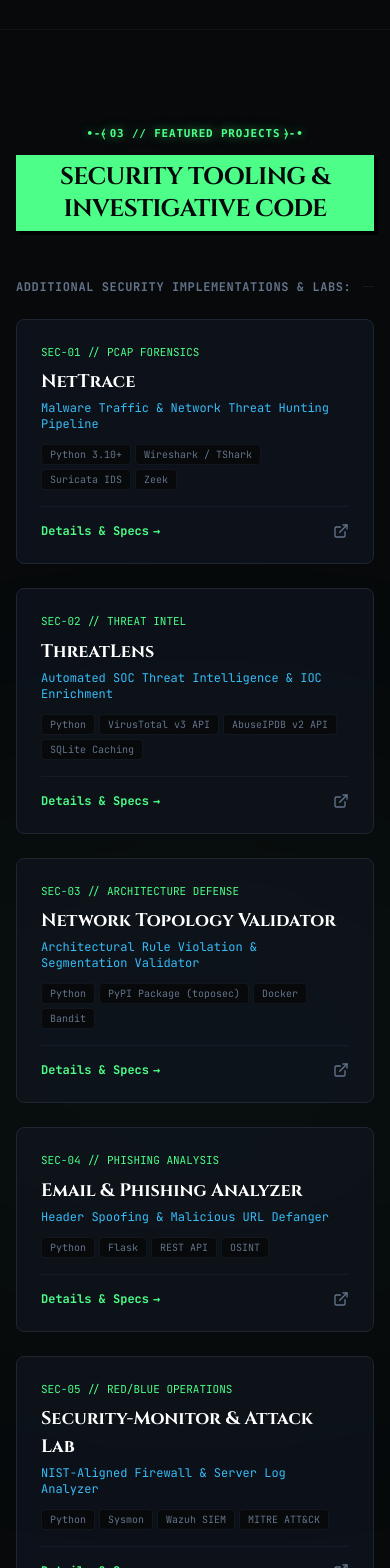
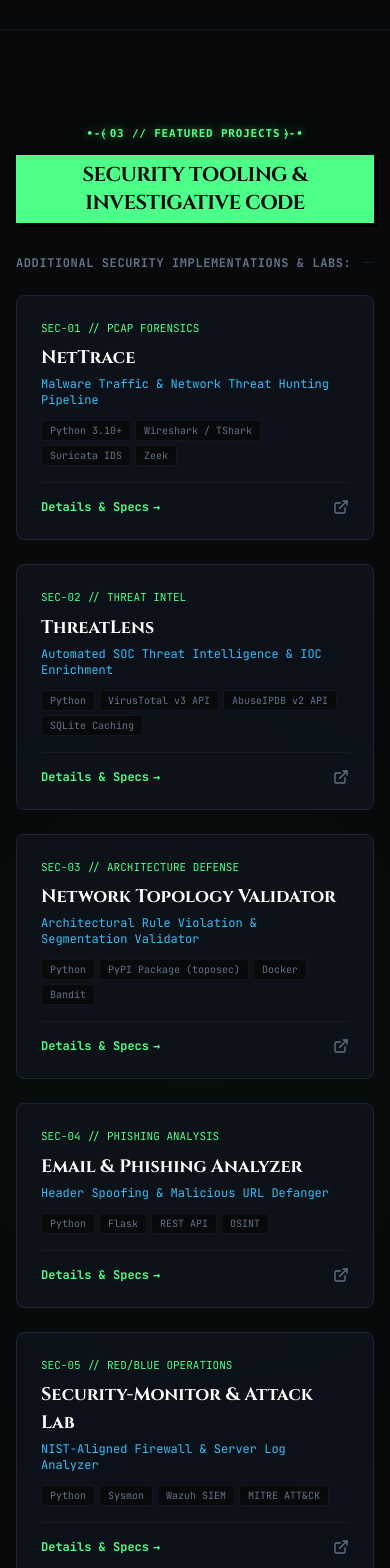
Before and after one commit to ayus1n9/portfolio, a Next.js app: page / in a window 390 px wide. Shown: the part 2860-4428 px from the top of the page. Built offline with nearby package versions, Linux system fonts and the light colour scheme; no server answers.

Commit message:
fix(mobile): constrain glows and titles in Projects and Arsenal, center telemetry on mobile

```diff
--- a/src/components/Arsenal.tsx
+++ b/src/components/Arsenal.tsx
@@ -12,15 +12,15 @@ export default function Arsenal() {
     <section id="arsenal" className="py-24 border-t border-cyber-border/40 relative overflow-hidden">
       {/* Cyber Green ambient glow */}
       <div
-        className="absolute top-1/2 left-1/2 -translate-x-1/2 -translate-y-1/2 w-[700px] h-[350px] bg-cyber-green/5 blur-[160px] rounded-full pointer-events-none"
+        className="absolute top-1/2 left-1/2 -translate-x-1/2 -translate-y-1/2 w-full max-w-[700px] h-[350px] bg-cyber-green/5 blur-[160px] rounded-full pointer-events-none"
         aria-hidden="true"
       />
 
       <div className="max-w-7xl mx-auto px-4 sm:px-6 lg:px-8 relative z-10">
         {/* Section Header */}
-        <div className="flex flex-col items-center text-center mb-12">
+        <div className="flex flex-col items-center text-center mb-8 sm:mb-12">
           <div className="cartouche-badge mb-3 select-none text-cyber-green">04 // SECURITY ARSENAL</div>
-          <h2 className="text-2xl sm:text-4xl md:text-5xl font-bold font-editorial text-[#07090b] bg-cyber-green px-4 sm:px-6 py-1.5 sm:py-2.5 tracking-tight inline-block uppercase select-none shadow-[4px_4px_0px_#000000]">
+          <h2 className="text-xl sm:text-4xl md:text-5xl font-bold font-editorial text-[#07090b] bg-cyber-green px-3 sm:px-6 py-1.5 sm:py-2.5 tracking-tight inline-block uppercase select-none shadow-[4px_4px_0px_#000000] max-w-full text-center">
             Offensive & Defensive Tooling Matrix
           </h2>
         </div>
--- a/src/components/Projects.tsx
+++ b/src/components/Projects.tsx
@@ -14,15 +14,15 @@ export default function Projects() {
     <section id="projects" className="py-24 border-t border-cyber-border/40 relative overflow-hidden">
       {/* Cyber Green ambient glow */}
       <div
-        className="absolute top-1/2 left-1/2 -translate-x-1/2 -translate-y-1/2 w-[700px] h-[350px] bg-cyber-green/5 blur-[160px] rounded-full pointer-events-none"
+        className="absolute top-1/2 left-1/2 -translate-x-1/2 -translate-y-1/2 w-full max-w-[700px] h-[350px] bg-cyber-green/5 blur-[160px] rounded-full pointer-events-none"
         aria-hidden="true"
       />
 
       <div className="max-w-7xl mx-auto px-4 sm:px-6 lg:px-8 relative z-10">
         {/* Section Header */}
-        <div className="flex flex-col items-center text-center mb-12">
+        <div className="flex flex-col items-center text-center mb-8 sm:mb-12">
           <div className="cartouche-badge mb-3 select-none text-cyber-green">03 // FEATURED PROJECTS</div>
-          <h2 className="text-2xl sm:text-4xl md:text-5xl font-bold font-editorial text-[#07090b] bg-cyber-green px-4 sm:px-6 py-1.5 sm:py-2.5 tracking-tight inline-block uppercase select-none shadow-[4px_4px_0px_#000000]">
+          <h2 className="text-xl sm:text-4xl md:text-5xl font-bold font-editorial text-[#07090b] bg-cyber-green px-3 sm:px-6 py-1.5 sm:py-2.5 tracking-tight inline-block uppercase select-none shadow-[4px_4px_0px_#000000] max-w-full text-center">
             Security Tooling & Investigative Code
           </h2>
         </div>
--- a/src/components/VisitorTelemetry.tsx
+++ b/src/components/VisitorTelemetry.tsx
@@ -87,7 +87,7 @@ export default function VisitorTelemetry() {
   }, []);
 
   return (
-    <div className="flex flex-wrap items-center justify-start md:justify-end gap-x-3 sm:gap-x-4 gap-y-1 font-mono text-[11px] text-cyber-dim select-none">
+    <div className="flex flex-wrap items-center justify-center md:justify-end gap-x-3 sm:gap-x-4 gap-y-1.5 font-mono text-[11px] text-cyber-dim select-none max-w-full text-center md:text-right">
       <span className="flex items-center gap-1.5">
         <span className={`w-1.5 h-1.5 rounded-full bg-cyber-green ${info.loaded ? "animate-pulse" : "animate-ping"}`} />
         <span className="text-cyber-green font-bold">IP:</span>
```
